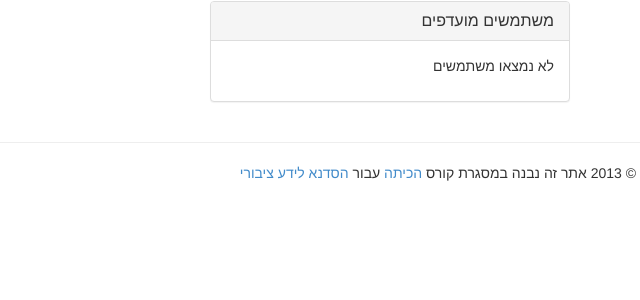
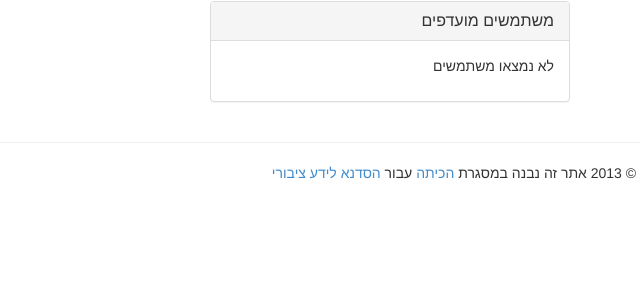
Before and after one commit to segalle/placemarkr, a Django app: a page that uses src/places/templates/base.html in a window 1280 px wide. Shown: the part 343-643 px from the top of the page, without its empty margins (640-1280 px from the left). Run offline with Django 3.2, Linux system fonts and the light colour scheme; the visitor is signed in with stand-in values (Sample User, id 1); data comes from the database, SQL or seed files in the repository; data that the repository does not hold is empty; some libraries are stand-ins or nearby versions.

Commit message:
remove 'Course' in footer per Udi request

```diff
--- a/src/places/templates/base.html
+++ b/src/places/templates/base.html
@@ -74,7 +74,7 @@
 	    <hr>
 
       <footer>
-        <p>&nbsp;&copy; 2013 אתר זה נבנה במסגרת קורס <a href="http://hackita.hasadna.org.il/">הכיתה</a> עבור <a href="http://www.hasadna.org.il/">הסדנא לידע ציבורי</a></p>
+        <p>&nbsp;&copy; 2013 אתר זה נבנה במסגרת <a href="http://hackita.hasadna.org.il/">הכיתה</a> עבור <a href="http://www.hasadna.org.il/">הסדנא לידע ציבורי</a></p>
       </footer>
 
 	</body>
```
